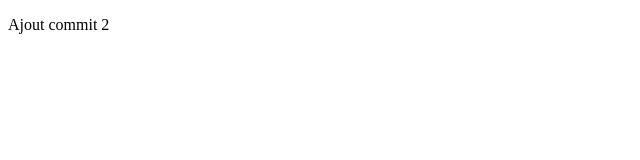
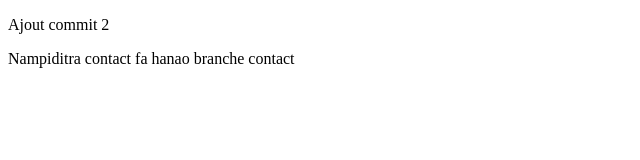
Before and after one commit to Tokiniri/TpGithub, a plain HTML site: page index.html in a window 1280 px wide. Shown: the whole page, without its empty margins (0-640 px from the left). Drawn offline with Linux system fonts and the light colour scheme.

Commit message:
commit contact

```diff
--- a/index.html
+++ b/index.html
@@ -7,5 +7,6 @@
 </head>
 <body>
     <p>Ajout commit 2</p>
+    <p>Nampiditra contact fa hanao branche contact</p>
 </body>
 </html>
```
